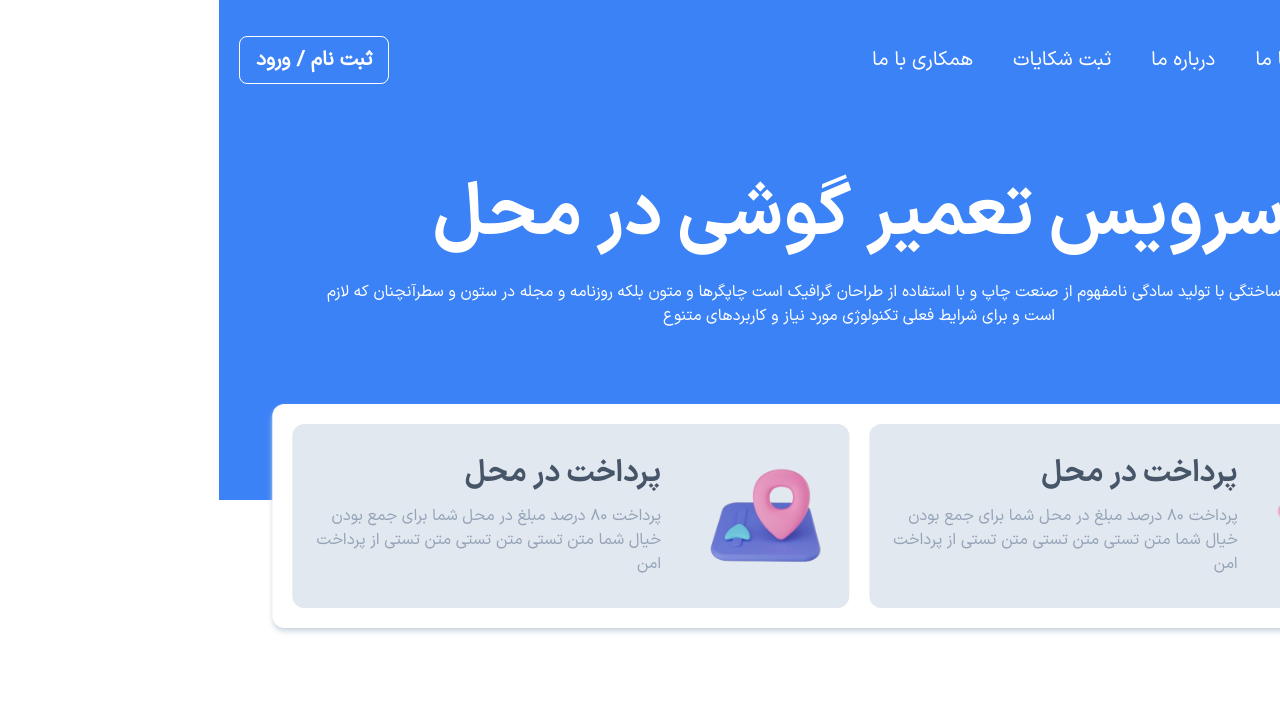
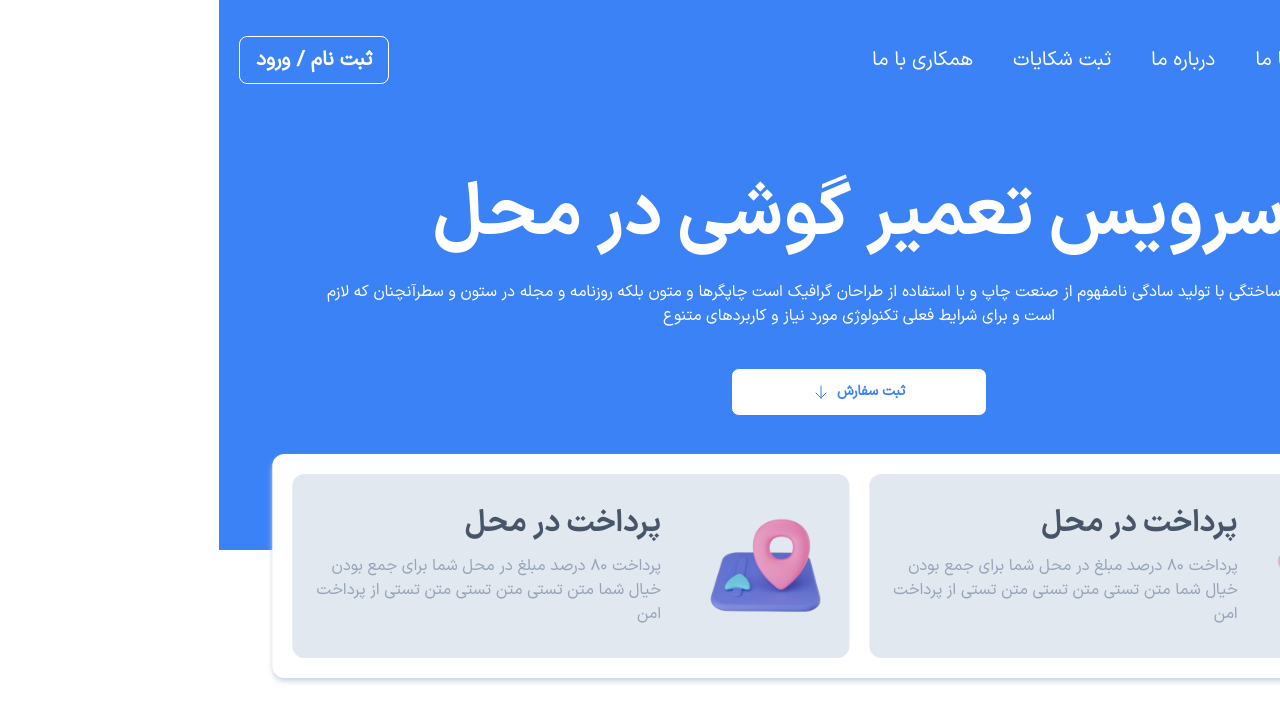
Before and after one commit to Apple-Service-ir/AppleService-RepairProject-FrontEnd, a React (Vite) app: page / in a window 1280 px wide. Shown: the top 722 px of the page. Built offline with nearby package versions, Linux system fonts and the light colour scheme.

Commit message:
build btn in hero section

```diff
--- a/src/components/Header/Header.css
+++ b/src/components/Header/Header.css
@@ -14,7 +14,7 @@
   position: absolute;
   right: -0.75rem;
   transition: 250ms ease;
-  transform: scale(0.75);
+  transform: scale(0);
   opacity: 0;
 }
 
--- a/src/pages/Home/Home.jsx
+++ b/src/pages/Home/Home.jsx
@@ -3,12 +3,17 @@ import { Header } from "../../components/Header/Header"
 
 export default function Home() {
   return (
-    <div className="bg-blue-500 w-screen h-[500px] flex flex-col items-center relative" id="hero-section">
+    <div className="bg-blue-500 w-screen h-[550px] flex flex-col items-center relative" id="hero-section">
       <Header />
       <h1 className="text-3xl text-white sansbold text-center mt-10 sm:text-5xl sm:mt-16 lg:text-7xl lg:mt-20">سرویس تعمیر گوشی در محل</h1>
       <p className="text-white w-full text-center mt-7 px-7 lg:px-24">
         لورم ایپسوم متن ساختگی با تولید سادگی نامفهوم از صنعت چاپ و با استفاده از طراحان گرافیک است چاپگرها و متون بلکه روزنامه و مجله در ستون و سطرآنچنان که لازم است و برای شرایط فعلی تکنولوژی مورد نیاز و کاربردهای متنوع
       </p>
+      <div className="btn btn-wide btn-outline bg-white text-blue-500 flex items-center gap-2 mt-10 hover:bg-white">ثبت سفارش
+        <svg xmlns="http://www.w3.org/2000/svg" fill="none" viewBox="0 0 24 24" strokeWidth={1.5} stroke="currentColor" className="w-4 h-4">
+          <path strokeLinecap="round" strokeLinejoin="round" d="M19.5 13.5L12 21m0 0l-7.5-7.5M12 21V3" />
+        </svg>
+      </div>
       <div className="bg-white shadow-md shadow-slate-300 w-11/12 h-max
         flex flex-col justify-center items-center gap-5 rounded-xl p-5
         absolute -bottom-[600px] left-1/2 -translate-x-1/2 sm:h-96 sm:-bottom-64 lg:flex-row lg:h-56 lg:-bottom-32">
```
